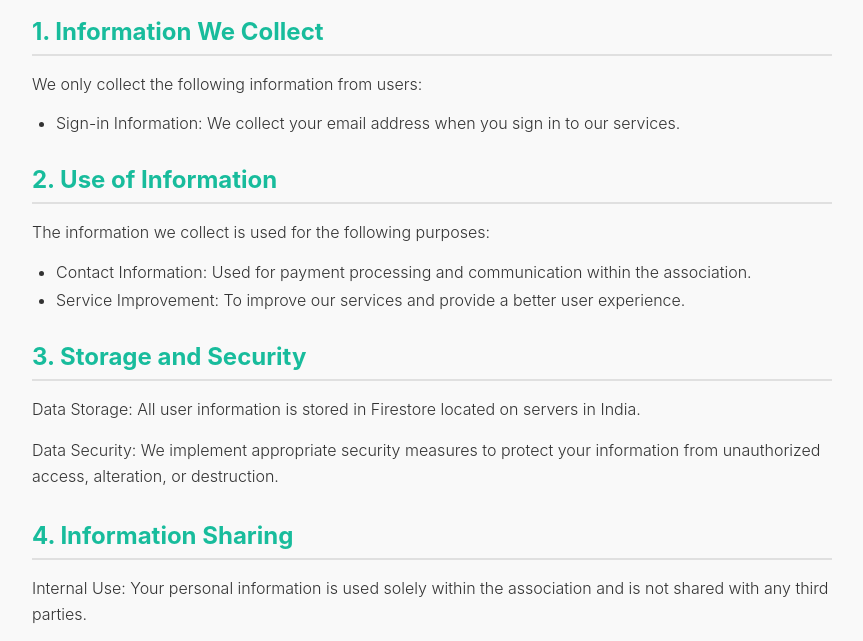
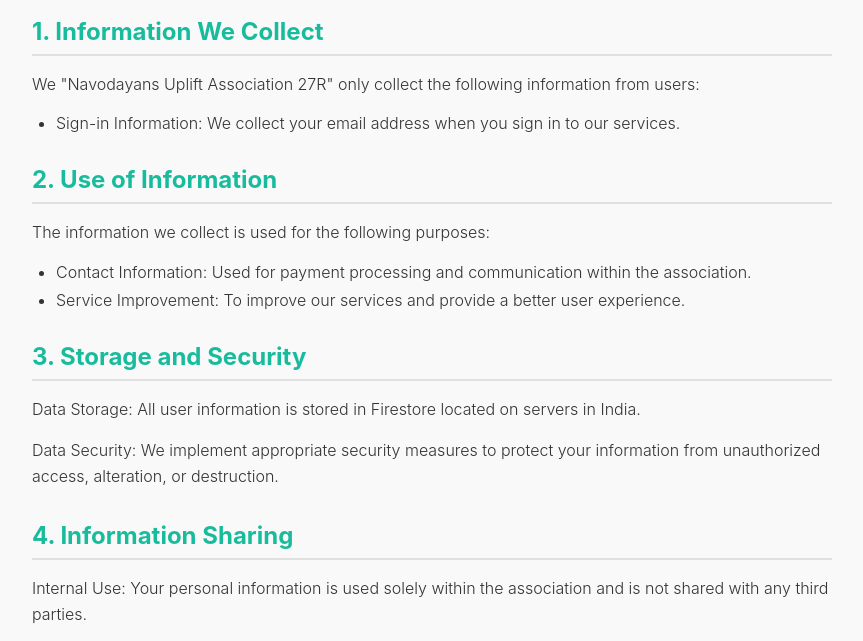
Before and after one commit to NAU-27R/privacy-policy, a plain HTML site: page index.html in a window 1280 px wide. Shown: the part 140-781 px from the top of the page, without its empty margins (208-1071 px from the left). Drawn offline with Linux system fonts and the light colour scheme.

Commit message:
add policies

```diff
--- a/index.html
+++ b/index.html
@@ -13,7 +13,7 @@
 
       <section class="section">
         <h2>1. Information We Collect</h2>
-        <p>We only collect the following information from users:</p>
+        <p>We "Navodayans Uplift Association 27R" only collect the following information from users:</p>
         <ul>
           <li>
             Sign-in Information: We collect your email address when you sign in
```
